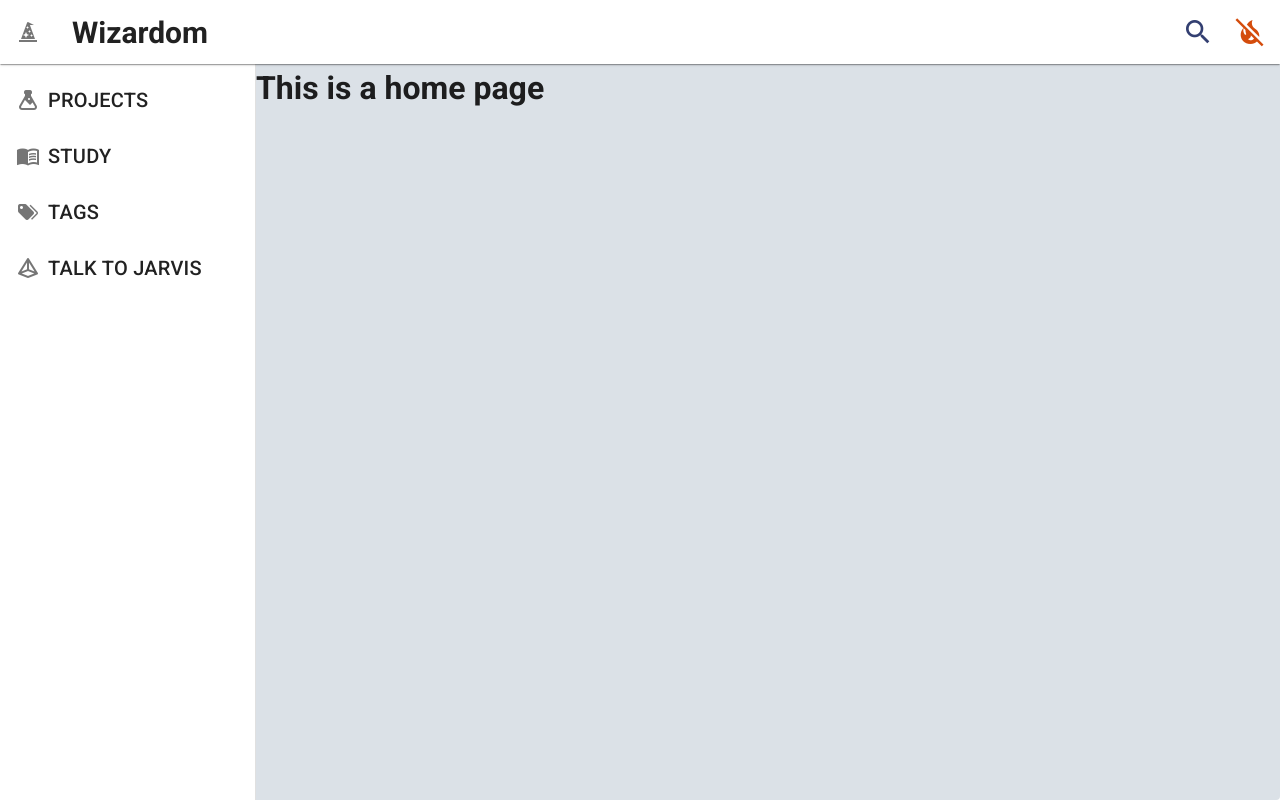
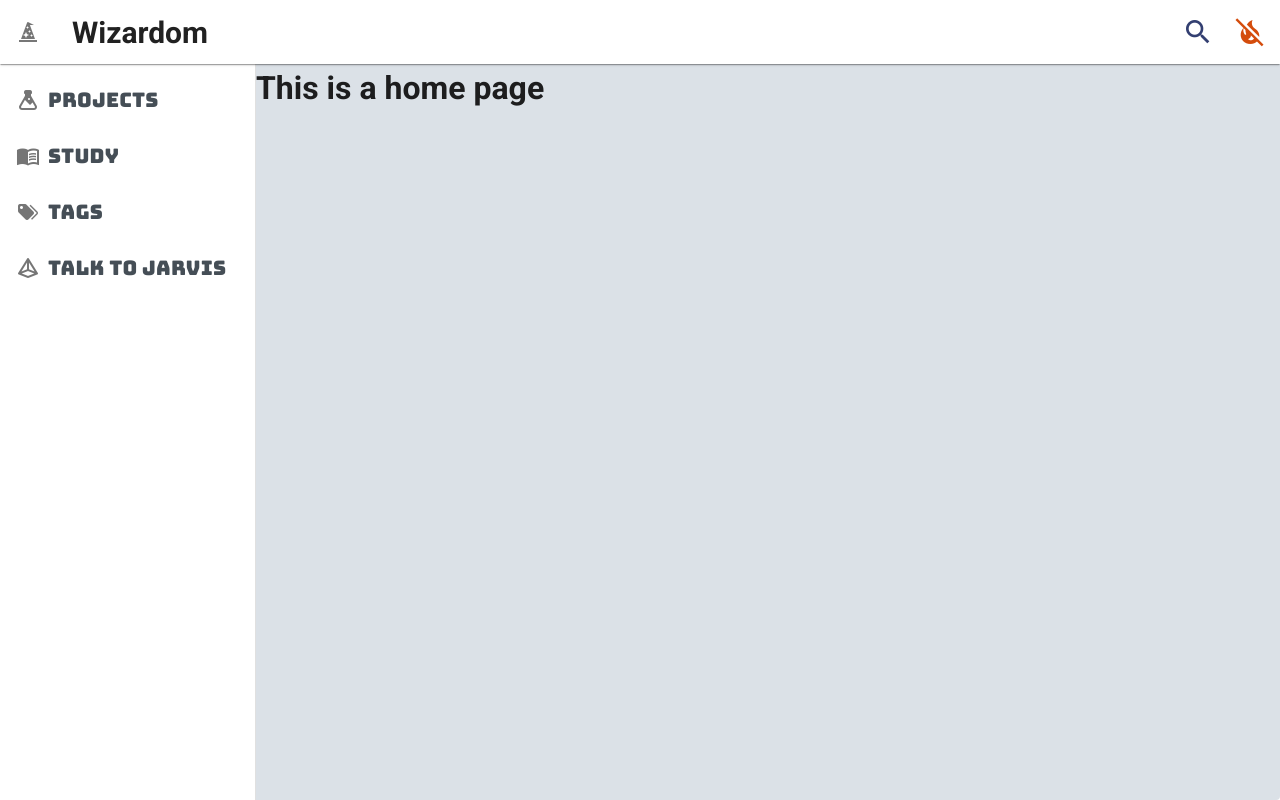
Before and after one commit to dilapitan/wizardom, a Vue app: page / in a window 1280 px wide. Built offline with nearby package versions, Linux system fonts and the light colour scheme.

Commit message:
Update nav drawer buttons

```diff
--- a/src/App.vue
+++ b/src/App.vue
@@ -11,7 +11,9 @@
           <v-icon class="mr-2">mdi-flask</v-icon>
           <v-list-item-content>
             <v-list-item-title>
-              <span class="text-h6">PROJECTS</span>
+              <span id="special-button" class="text-h6 specialFont--text">
+                PROJECTS
+              </span>
             </v-list-item-title>
           </v-list-item-content>
         </v-list-item>
@@ -20,7 +22,9 @@
           <v-icon class="mr-2">mdi-book-open-variant</v-icon>
           <v-list-item-content>
             <v-list-item-title>
-              <span class="text-h6">STUDY</span>
+              <span id="special-button" class="text-h6 specialFont--text">
+                STUDY
+              </span>
             </v-list-item-title>
           </v-list-item-content>
         </v-list-item>
@@ -29,7 +33,9 @@
           <v-icon class="mr-2">mdi-tag-multiple</v-icon>
           <v-list-item-content>
             <v-list-item-title>
-              <span class="text-h6">TAGS</span>
+              <span id="special-button" class="text-h6 specialFont--text">
+                TAGS
+              </span>
             </v-list-item-title>
           </v-list-item-content>
         </v-list-item>
@@ -38,7 +44,9 @@
           <v-icon class="mr-2">mdi-pyramid</v-icon>
           <v-list-item-content>
             <v-list-item-title>
-              <span class="text-h6">TALK TO JARVIS</span>
+              <span id="special-button" class="text-h6 specialFont--text">
+                TALK TO JARVIS
+              </span>
             </v-list-item-title>
           </v-list-item-content>
         </v-list-item>
@@ -98,3 +106,11 @@ export default {
   },
 }
 </script>
+
+<style scoped>
+@import url('https://fonts.googleapis.com/css2?family=Bungee&display=swap');
+
+#special-button {
+  font-family: 'Bungee', cursive !important;
+}
+</style>
--- a/src/plugins/vuetify.js
+++ b/src/plugins/vuetify.js
@@ -13,6 +13,7 @@ export default new Vuetify({
         error: '#C1301D',
         navs: '#FFFFFF',
         background: '#DBE1E7',
+        specialFont: '#454E56',
       },
       dark: {
         primary: '#333F71',
@@ -21,6 +22,7 @@ export default new Vuetify({
         error: '#C1301D',
         navs: '#2A2E34',
         background: '#12181B',
+        specialFont: '#FFFFFF',
       },
     },
   },
```
